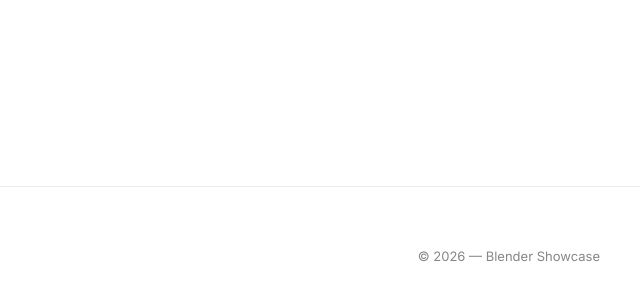
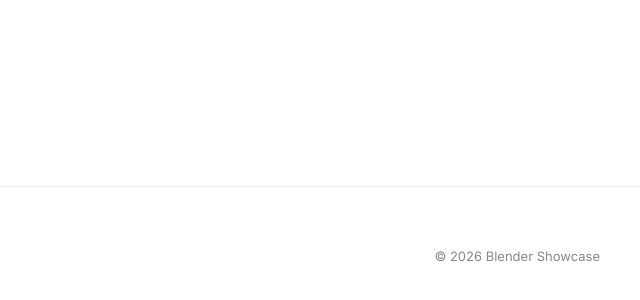
Before and after one commit to kaiamvGlitchy/Blender-showcase, a plain HTML site: page index.html in a window 1280 px wide. Shown: the part 7494-7794 px from the top of the page, 640-1280 px from the left. Drawn offline with Linux system fonts and the light colour scheme.

Commit message:
Add files via upload

```diff
--- a/index.html
+++ b/index.html
@@ -558,7 +558,7 @@
   <!-- Footer -->
   <footer>
     <div class="footer-logo">Website Built By Hassnain</div>
-    <div class="footer-copy">&copy; 2026 — Blender Showcase</div>
+    <div class="footer-copy">&copy; 2026 Blender Showcase</div>
   </footer>
 
   <script>
```
